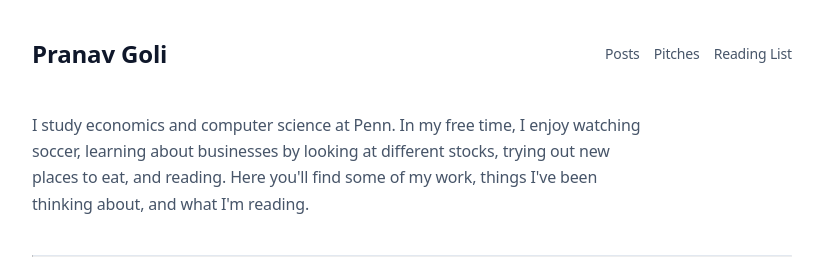
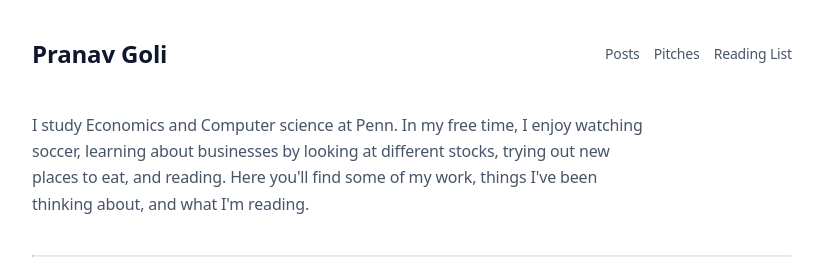
Before and after one commit to pranavgoli9/my-blog, a Next.js app: page / in a window 1280 px wide. Shown: the top 267 px of the page, without its empty margins (228-1051 px from the left). Built offline with nearby package versions, Linux system fonts and the light colour scheme.

Commit message:
Update page.tsx

```diff
--- a/src/app/page.tsx
+++ b/src/app/page.tsx
@@ -16,7 +16,7 @@ export default function HomePage() {
     <>
       <section className="bio">
         <p>
-          I study economics and computer science at Penn. In my free time, I enjoy watching soccer, learning about businesses by looking at different stocks, trying out new places to eat, and reading.
+          I study Economics and Computer science at Penn. In my free time, I enjoy watching soccer, learning about businesses by looking at different stocks, trying out new places to eat, and reading.
           Here you'll find some of my work, things I've been thinking about, and what I'm reading.
         </p>
       </section>
```
